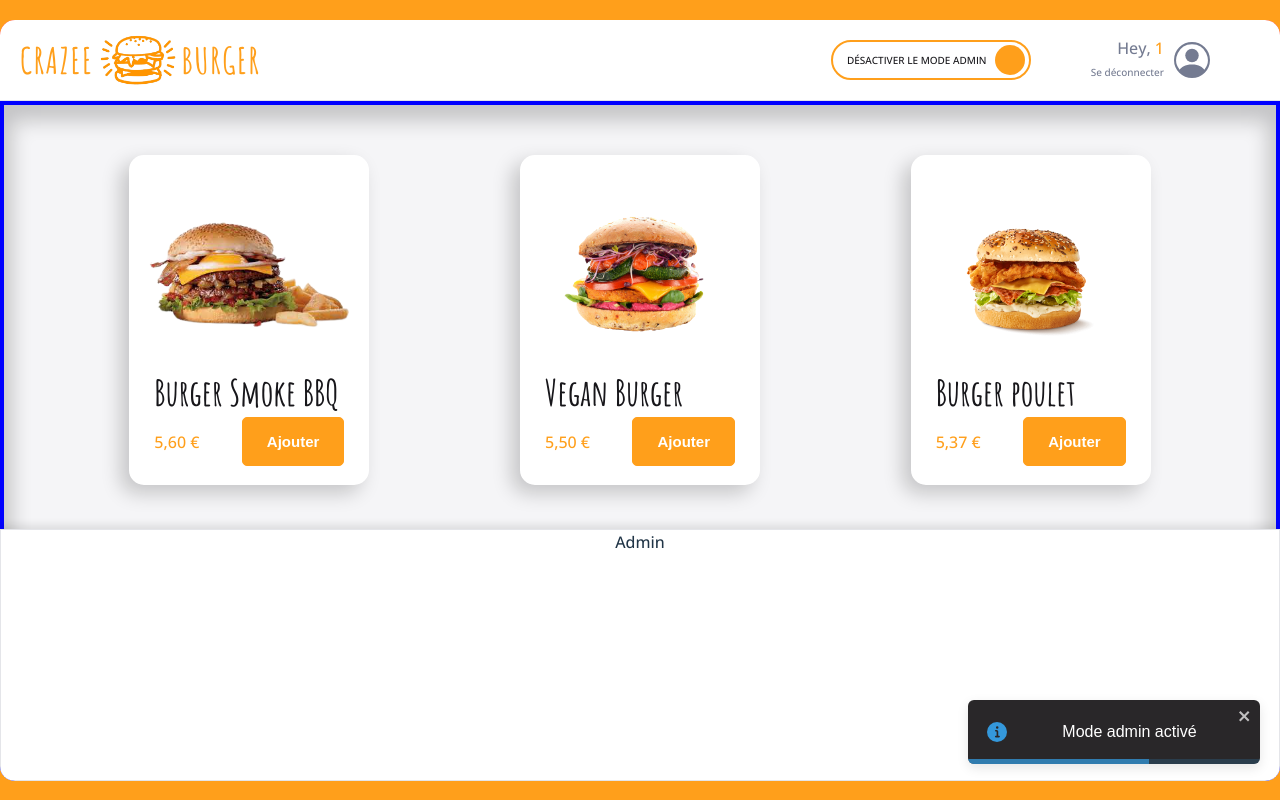
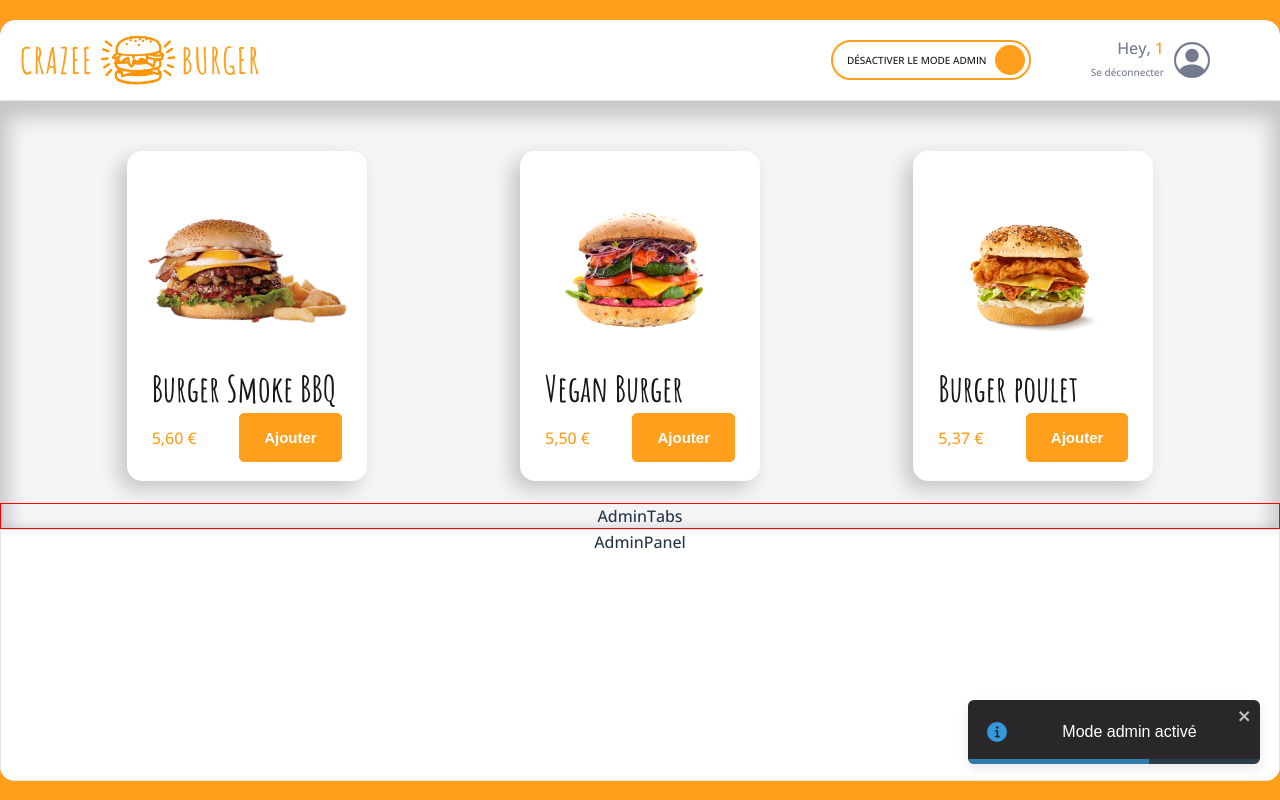
Before and after one commit to chellabisonia/crazee-burger, a React (Vite) app: page /order-page/1 in a window 1280 px wide. Both pictures are taken after a click on the label 930 px from the left and 60 px from the top of the page. Built offline with nearby package versions, Linux system fonts and the light colour scheme; grey boxes are pictures that could not be loaded; the HTML template or start-up script is replaced by a standard one.

Commit message:
F07: ADMIN > Add AdminTabs and AdminPanel

```diff
--- a/src/components/pages/order/Main/Admin/Admin.jsx
+++ b/src/components/pages/order/Main/Admin/Admin.jsx
@@ -1,25 +1,27 @@
 import styled from 'styled-components'
 import {theme} from "../../../../../theme/index";
+import AdminTabs from './AdminTabs';
+import AdminPanel from './AdminPanel';
 
 
 export default function Admin() {
   return (
-    <AdminStyled>Admin</AdminStyled>
+    <AdminStyled>
+      <AdminTabs/>
+      <AdminPanel/>
+    </AdminStyled>
 
   )
 }
 
 
-const AdminStyled = styled.div`background: red;
+const AdminStyled = styled.div`
 position: absolute;
-height: 250px;
 bottom: 0;
 left: 0;
 right: 0;
 
 
-background: ${theme.colors.white};
-border: 1px solid ${theme.colors.greyLight};
-box-shadow:${theme.shadows.subtle};
+
 
 `
--- /dev/null
+++ b/src/components/pages/order/Main/Admin/AdminPanel.jsx
@@ -0,0 +1,18 @@
+import styled from "styled-components"
+import { theme } from "../../../../../theme"
+
+export default function AdminPanel() {
+  return (
+    <AdminPanelStyled>
+      AdminPanel
+    </AdminPanelStyled>
+  )
+}
+
+const AdminPanelStyled = styled.div`
+height: 250px;
+background: ${theme.colors.white};
+border: 1px solid ${theme.colors.greyLight};
+box-shadow:${theme.shadows.subtle};
+
+`
--- /dev/null
+++ b/src/components/pages/order/Main/Admin/AdminTabs.jsx
@@ -0,0 +1,18 @@
+import styled from "styled-components"
+
+export default function AdminTabs() {
+  return (
+    <AdminTabsStyled>
+      AdminTabs
+    </AdminTabsStyled>
+  )
+}
+
+const AdminTabsStyled = styled.div`
+border: 1px solid red;
+
+
+
+
+
+`
--- a/src/components/pages/order/Main/Menu.jsx
+++ b/src/components/pages/order/Main/Menu.jsx
@@ -24,7 +24,6 @@
 }
 
 const MenuStyled = styled.div`
-border: 4px solid blue;
   background: ${theme.colors.background_white};
   display: grid;
   grid-template-columns: repeat(auto-fit,minmax(300px,1fr));
```
